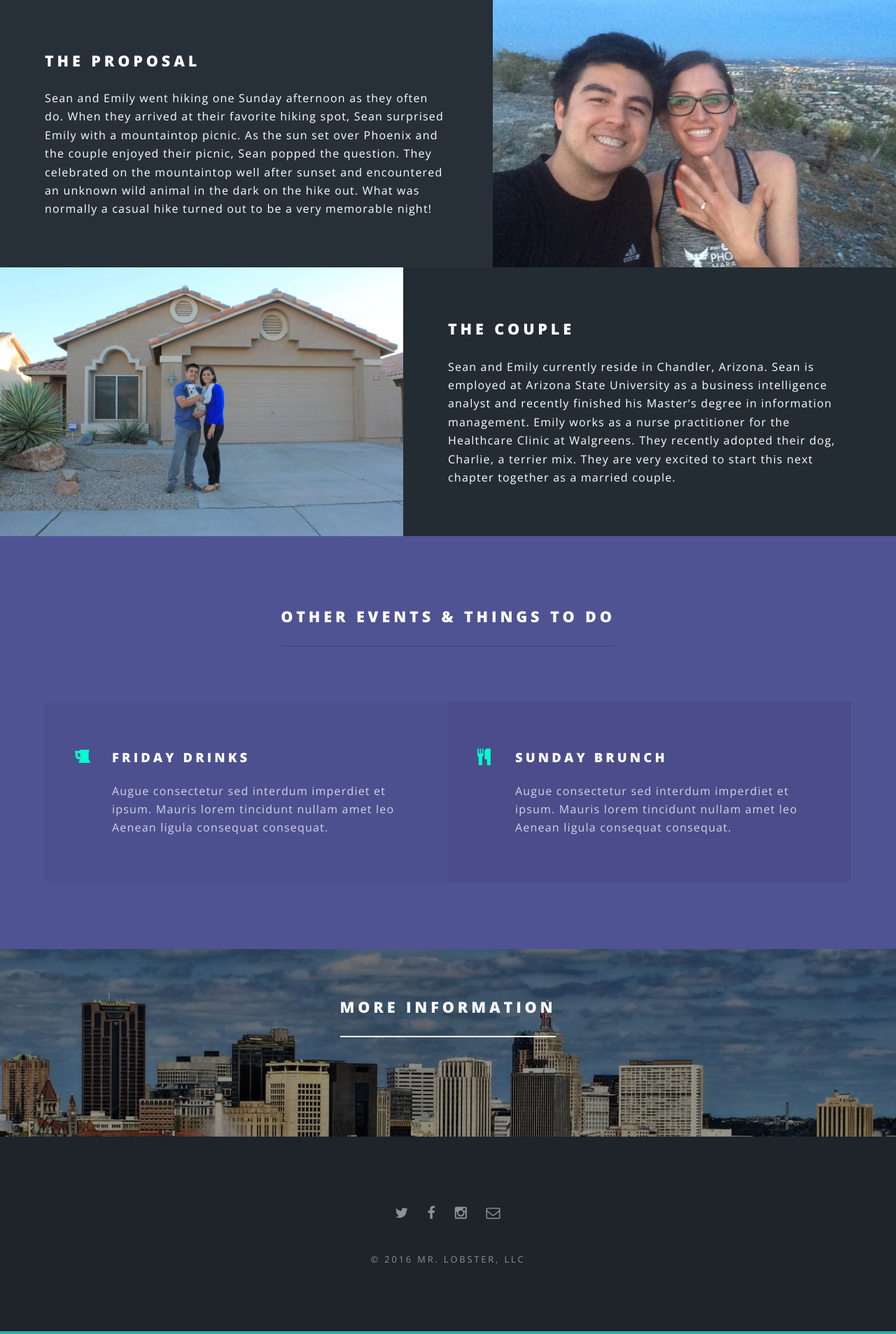
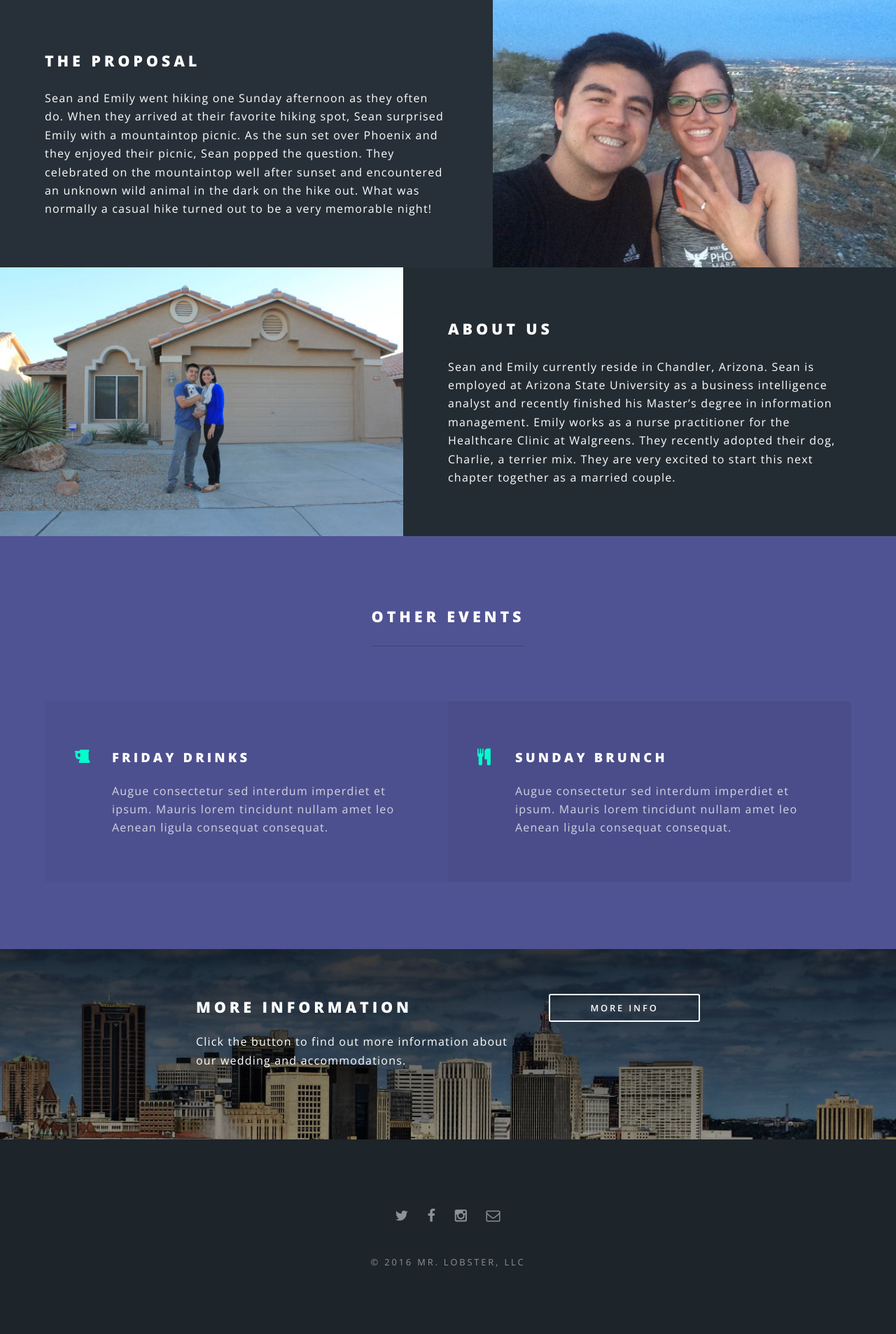
Before and after one commit to stobin111/weddin, a PHP site: page / in a window 1280 px wide. Shown: the part 1744-3650 px from the top of the page at 70% size. Run offline with PHP 8.4, Linux system fonts and the light colour scheme.

Commit message:
cta maps

```diff
--- a/assets/css/main.css
+++ b/assets/css/main.css
@@ -2948,9 +2948,9 @@
 
 		.wrapper.style4 {
       padding: 4em 0 4em 0;
-      background-image: -webkit-linear-gradient(rgba(0,0,0,0.4), rgba(0,0,0,0.4)), url("../../images/large.jpg");
-      background-image: -o-linear-gradient(rgba(0,0,0,0.4), rgba(0,0,0,0.4)), url("../../images/large.jpg");
-      background-image: linear-gradient(rgba(0,0,0,0.4), rgba(0,0,0,0.4)), url("../../images/large.jpg");
+      background-image: -webkit-linear-gradient(rgba(0,0,0,0.7), rgba(0,0,0,0.4)), url("../../images/large.jpg");
+      background-image: -o-linear-gradient(rgba(0,0,0,0.7), rgba(0,0,0,0.4)), url("../../images/large.jpg");
+      background-image: linear-gradient(rgba(0,0,0,0.7), rgba(0,0,0,0.4)), url("../../images/large.jpg");
       background-attachment: fixed;
       background-position: center center;
       background-repeat: no-repeat;
@@ -3836,3 +3836,55 @@ body.is-mobile.landing #footer {
   padding: 0 !important;
   width: 100%;
 }
+
+#cta .inner {
+    display: -moz-flex;
+    display: -webkit-flex;
+    display: -ms-flex;
+    display: flex;
+    max-width: 45em;
+}
+
+#cta .inner header {
+    -moz-order: 1;
+    -webkit-order: 1;
+    -ms-order: 1;
+    order: 1;
+    padding-right: 3em;
+    width: 70%;
+}
+
+#cta .inner header p {
+    color: inherit;
+}
+
+#cta .inner .actions {
+    -moz-order: 2;
+    -webkit-order: 2;
+    -ms-order: 2;
+    order: 2;
+    width: 30%;
+}
+
+ul.actions {
+    cursor: default;
+    list-style: none;
+    padding-left: 0;
+}
+
+@media screen and (max-width: 980px) {
+  #cta .inner header {
+      padding-right: 0;
+      width: 100%;
+  }
+  #cta .inner .actions {
+      margin-left: auto;
+      margin-right: auto;
+      max-width: 20em;
+      width: 100%;
+  }
+  #cta .inner {
+    display: block;
+    text-align: center;
+  }
+}
--- a/index.php
+++ b/index.php
@@ -79,12 +79,12 @@
 						<section class="spotlight">
 							<div class="image"><img src="images/engagement.jpg" alt="" /></div><div class="content">
 								<h2>The Proposal</h2>
-								<p>Sean and Emily went hiking one Sunday afternoon as they often do. When they arrived at their favorite hiking spot, Sean surprised Emily with a mountaintop picnic. As the sun set over Phoenix and the couple enjoyed their picnic, Sean popped the question. They celebrated on the mountaintop well after sunset and encountered an unknown wild animal in the dark on the hike out. What was normally a casual hike turned out to be a very memorable night!</p>
+								<p>Sean and Emily went hiking one Sunday afternoon as they often do. When they arrived at their favorite hiking spot, Sean surprised Emily with a mountaintop picnic. As the sun set over Phoenix and they enjoyed their picnic, Sean popped the question. They celebrated on the mountaintop well after sunset and encountered an unknown wild animal in the dark on the hike out. What was normally a casual hike turned out to be a very memorable night!</p>
 							</div>
 						</section>
 						<section class="spotlight">
 							<div class="image"><img src="images/houseWed.jpg" alt="" /></div><div class="content">
-								<h2>The Couple</h2>
+								<h2>About Us</h2>
 								<p>Sean and Emily currently reside in Chandler, Arizona. Sean is employed at Arizona State University as a business intelligence analyst and recently finished his Master’s degree in information management. Emily works as a nurse practitioner for the Healthcare Clinic at Walgreens. They recently adopted their dog, Charlie, a terrier mix. They are very excited to start this next chapter together as a married couple.</p>
 							</div>
 						</section>
@@ -94,7 +94,7 @@
 					<section id="three" class="wrapper style3 special">
 						<div class="inner">
 							<header class="major">
-								<h2>Other events &amp; things to do</h2>
+								<h2>Other events</h2>
 							</header>
 							<ul class="features">
 								<li class="icon fa-beer">
@@ -125,10 +125,11 @@
 						</div>
 					</section>
 					<!-- info -->
-					<section class="wrapper style4 special">
+					<section id="cta" class="wrapper style4">
 						<div class="inner">
-							<header class="major">
+							<header>
 								<h2>More information</h2>
+								<p>Click the button to find out more information about our wedding and accommodations.</p>
 								<!-- <p>Hotel: <br />
 								Best Western Plus Bandana Square<br />
 								1010 Bandana Boulevard W<br />
@@ -145,6 +146,9 @@
 								Germanic American Institute<br />
 								301 Summit Ave, St Paul, MN 55102</p> -->
 							</header>
+							<ul class="actions vertical">
+								<li><a href="#" class="button fit">More Info</a></li>
+							</ul>
 						</div>
 					</section>
 
```
Also changed, not shown: info.php (+26 -10 lines).
